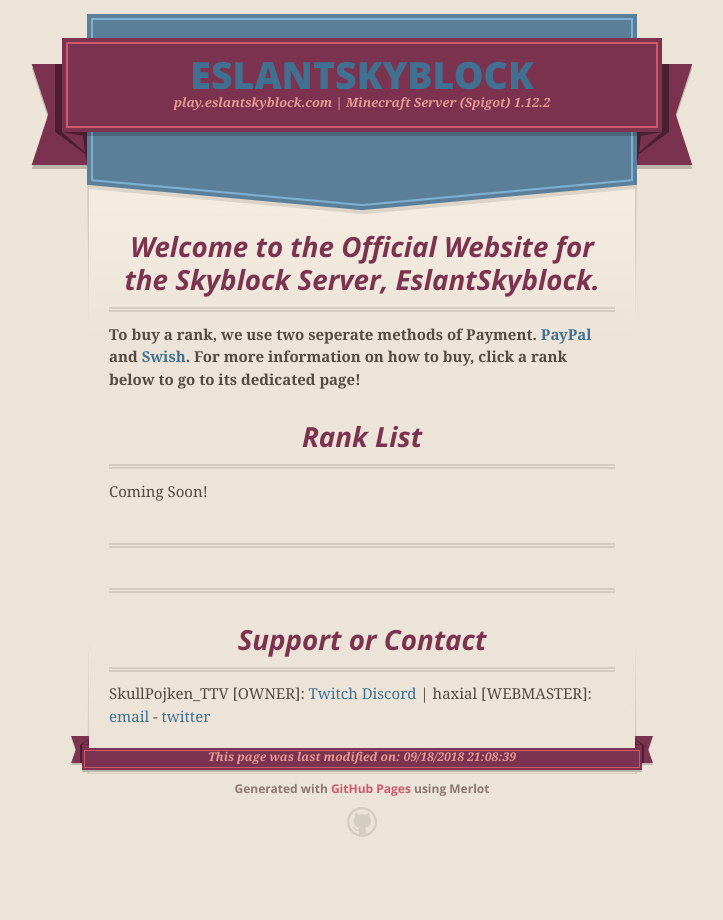
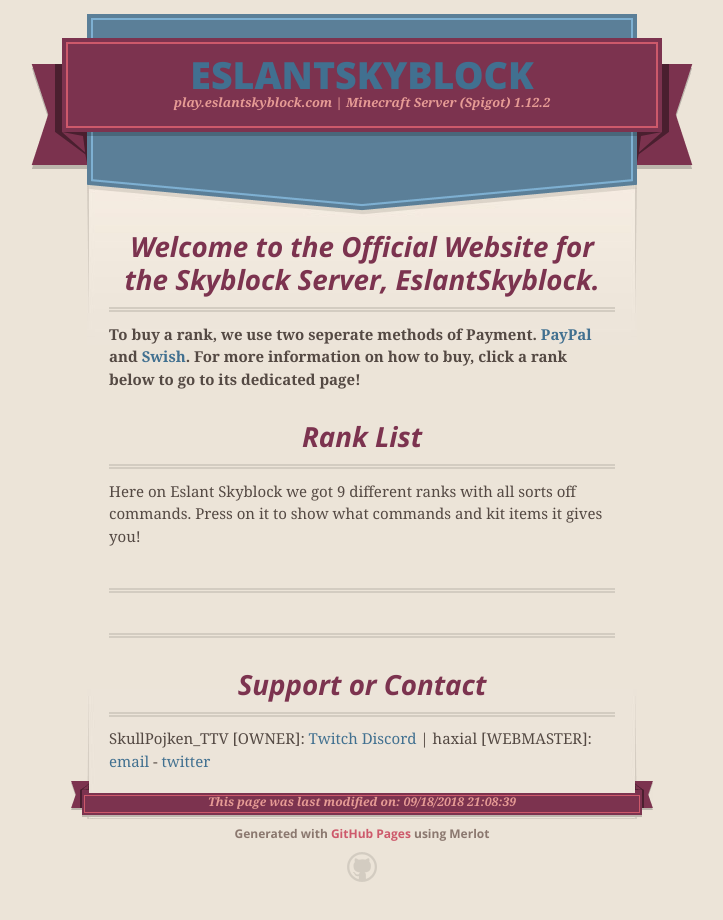
Before and after one commit to Skullengine/eslantskyblock.github.io, a plain HTML site: page ranks/index.html in a window 1280 px wide. Shown: the whole page, without its empty margins (278-1001 px from the left). Before the commit the page ends 877 px from the top, so only its background shows below. Drawn offline with nearby package versions, Linux system fonts and the light colour scheme.

Commit message:
Update index.html

```diff
--- a/ranks/index.html
+++ b/ranks/index.html
@@ -52,7 +52,7 @@
 
 <h3>Rank List</h3>
 
-<p>Coming Soon!</p>
+<p>Here on Eslant Skyblock we got 9 different ranks with all sorts off commands. Press on it to show what commands and kit items it gives you!</p>
 
 <h3></h3>
 
```
